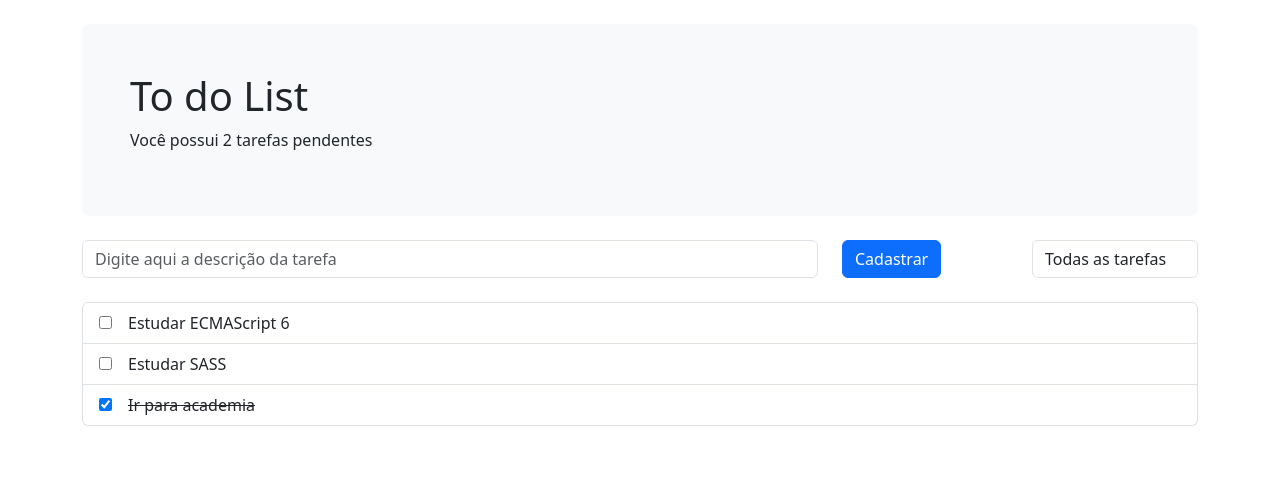
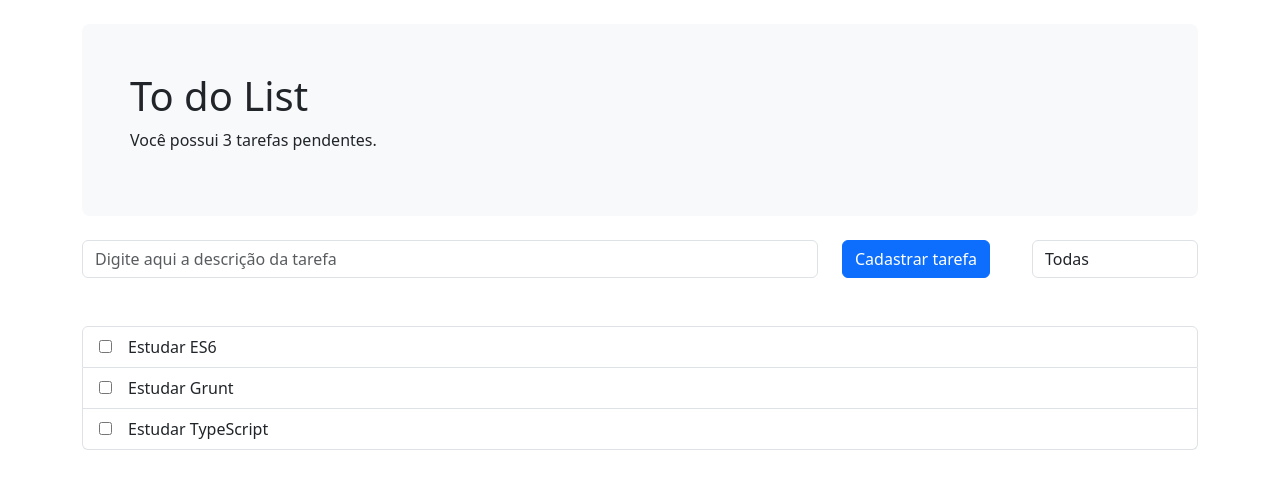
Before and after one commit to guicamargo19/todo-vue, a Vue app: page / in a window 1280 px wide. Shown: the top 488 px of the page. Built offline with nearby package versions, Linux system fonts and the light colour scheme.

Commit message:
Adicionando componentes ao projeto

```diff
--- a/index.html
+++ b/index.html
@@ -1,10 +1,10 @@
 <!DOCTYPE html>
-<html lang="en">
+<html lang="pt-BR">
   <head>
     <meta charset="UTF-8">
     <link rel="icon" href="/favicon.ico">
     <meta name="viewport" content="width=device-width, initial-scale=1.0">
-    <title>Vite App</title>
+    <title>To do List</title>
   </head>
   <body>
     <div id="app"></div>
--- a/src/App.vue
+++ b/src/App.vue
@@ -1,31 +1,34 @@
 <script setup>
-import { reactive, toDisplayString } from 'vue';
+import { reactive } from 'vue';
+import Cabecalho from './components/Cabecalho.vue';
+import Formulario from './components/Formulario.vue';
+import ListaDeTarefas from './components/ListaDeTarefas.vue';
 
 const estado = reactive({
   filtro: "todas",
   tarefaTemp: '',
   tarefas: [
     {
-      titulo: 'Estudar ECMAScript 6',
+      titulo: 'Estudar ES6',
       finalizada: false,
     },
     {
-      titulo: 'Estudar SASS',
+      titulo: 'Estudar Grunt',
       finalizada: false,
     },
     {
-      titulo: 'Ir para academia',
-      finalizada: true,
+      titulo: 'Estudar TypeScript',
+      finalizada: false,
     },
   ]
 })
 
 const getTarefasPendentes = () => {
-  return estado.tarefas.filter(tarefa => !tarefa.finalizada)
+  return estado.tarefas.filter(tarefa => !tarefa.finalizada);
 }
 
 const getTarefasFinalizadas = () => {
-  return estado.tarefas.filter(tarefa => tarefa.finalizada)
+  return estado.tarefas.filter(tarefa => tarefa.finalizada);
 }
 
 const getTarefasFiltradas = () => {
@@ -53,42 +56,8 @@ const cadastraTarefa = () => {
 
 <template>
   <div class="container">
-    <header class="p-5 mb-4 mt-4 bg-light rounded-3">
-      <h1>To do List</h1>
-      <p>
-        Você possui {{ getTarefasPendentes().length }} tarefas pendentes
-      </p>
-    </header>
-    <form @submit.prevent="cadastraTarefa">
-      <div class="row">
-        <div class="col">
-          <input :value="estado.tarefaTemp" @change="evento => estado.tarefaTemp = evento.target.value" required type="text" placeholder="Digite aqui a descrição da tarefa" class="form-control">
-        </div>
-        <div class="col-md-2">
-          <button class="btn btn-primary" type="submit">Cadastrar</button>
-        </div>
-        <div class="col-md-2">
-          <select @change="evento => estado.filtro = evento.target.value" class="form-control">
-            <option value="todas">Todas as tarefas</option>
-            <option value="pendentes">Todas pendentes</option>
-            <option value="finalizadas">Todas finalizadas</option>
-          </select>
-        </div>
-      </div>
-    </form>
-    <ul class="list-group mt-4">
-      <li class="list-group-item" v-for="tarefa in getTarefasFiltradas()">
-        <input @change="evento => tarefa.finalizada = evento.target.checked" :checked="tarefa.finalizada" :id="tarefa.titulo" type="checkbox">
-        <label :class="{ done: tarefa.finalizada }" class="ms-3" :for="tarefa.titulo">
-          {{ tarefa.titulo }}
-        </label>
-      </li>
-    </ul>
+    <Cabecalho :tarefas-pendentes="getTarefasPendentes().length" />
+    <Formulario :trocar-filtro="evento => estado.filtro = evento.target.value" :tarefa-temp="estado.tarefaTemp" :edita-tarefa-temp="evento => estado.tarefaTemp = evento.target.value" :cadastra-tarefa="cadastraTarefa"/>
+    <ListaDeTarefas :tarefas="getTarefasFiltradas()"/>
   </div>
 </template>
-
-<style scoped>
-  .done {
-    text-decoration: line-through;
-  }
-</style>
--- /dev/null
+++ b/src/components/Cabecalho.vue
@@ -0,0 +1,10 @@
+<script setup>
+    const props = defineProps(['tarefasPendentes']);
+</script>
+
+<template>
+    <header class="p-5 mb-4 mt-4 bg-light rounded-3">
+        <h1>To do List</h1>
+        <p>Você possui {{ props.tarefasPendentes }} tarefas pendentes.</p>
+    </header>
+</template>
--- /dev/null
+++ b/src/components/Formulario.vue
@@ -0,0 +1,24 @@
+<script setup>
+  const props = defineProps(["cadastraTarefa", "tarefaTemp", "trocarFiltro", "editaTarefaTemp"]);
+</script>
+
+<template>
+    <form @submit.prevent="props.cadastraTarefa">
+      <div class="row">
+        <div class="col">
+          <input :value="props.tarefaTemp" @change="props.editaTarefaTemp"
+              required type="text" placeholder="Digite aqui a descrição da tarefa" class="form-control mb-4">
+        </div>
+        <div class="col-md-2">
+          <button class="btn btn-primary" type="submit">Cadastrar tarefa</button>
+        </div>
+        <div class="col-md-2">
+          <select @change="props.trocarFiltro" class="form-control">
+            <option class="todas" value="todas">Todas</option>
+            <option class="pendentes" value="pendentes">Pendentes</option>
+            <option class="finalizadas" value="finalizadas">Finalizadas</option>
+          </select>
+        </div>
+      </div>
+    </form>
+</template>
--- /dev/null
+++ b/src/components/ListaDeTarefas.vue
@@ -0,0 +1,22 @@
+<script setup>
+  const props = defineProps(["tarefas"]);
+</script>
+
+<template>
+    <ul v-if="props.tarefas.length > 0" class="list-group mt-4">
+      <li class="list-group-item" v-for="tarefa in props.tarefas">
+        <input @change="evento => tarefa.finalizada = evento.target.checked" :checked="tarefa.finalizada" :id="tarefa.titulo" type="checkbox">
+        <label :class="{ done: tarefa.finalizada }" class="ms-3" :for="tarefa.titulo">
+          {{ tarefa.titulo }}
+        </label>
+      </li>
+    </ul>
+    <span v-else>Não existem tarefas pendentes.</span>
+</template>
+
+<style scoped>
+  .done {
+    text-decoration: line-through;
+    color: darkgrey;
+  }
+</style>
```
Also changed, not shown: 1 other file (tests, documents, lock files or other folders).
